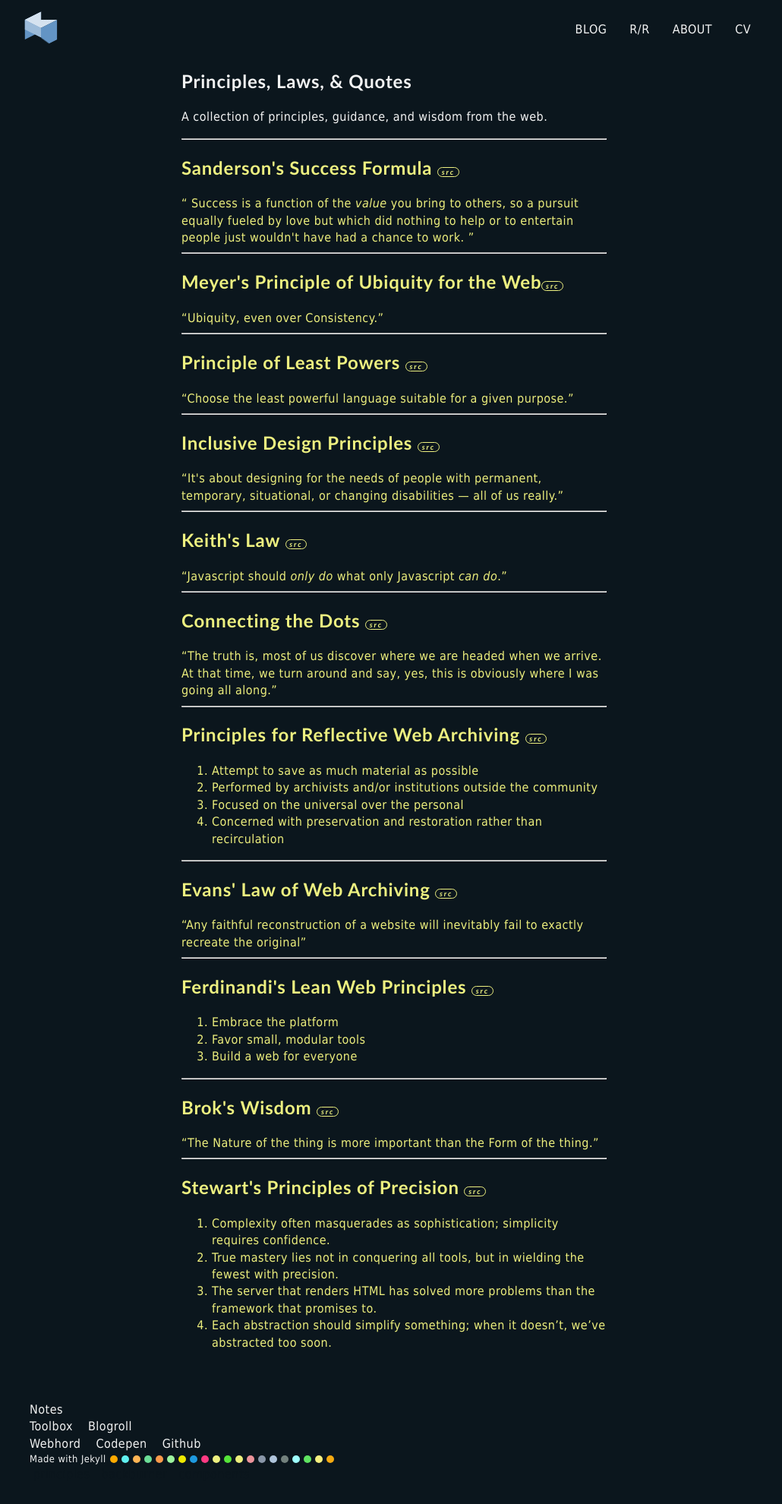
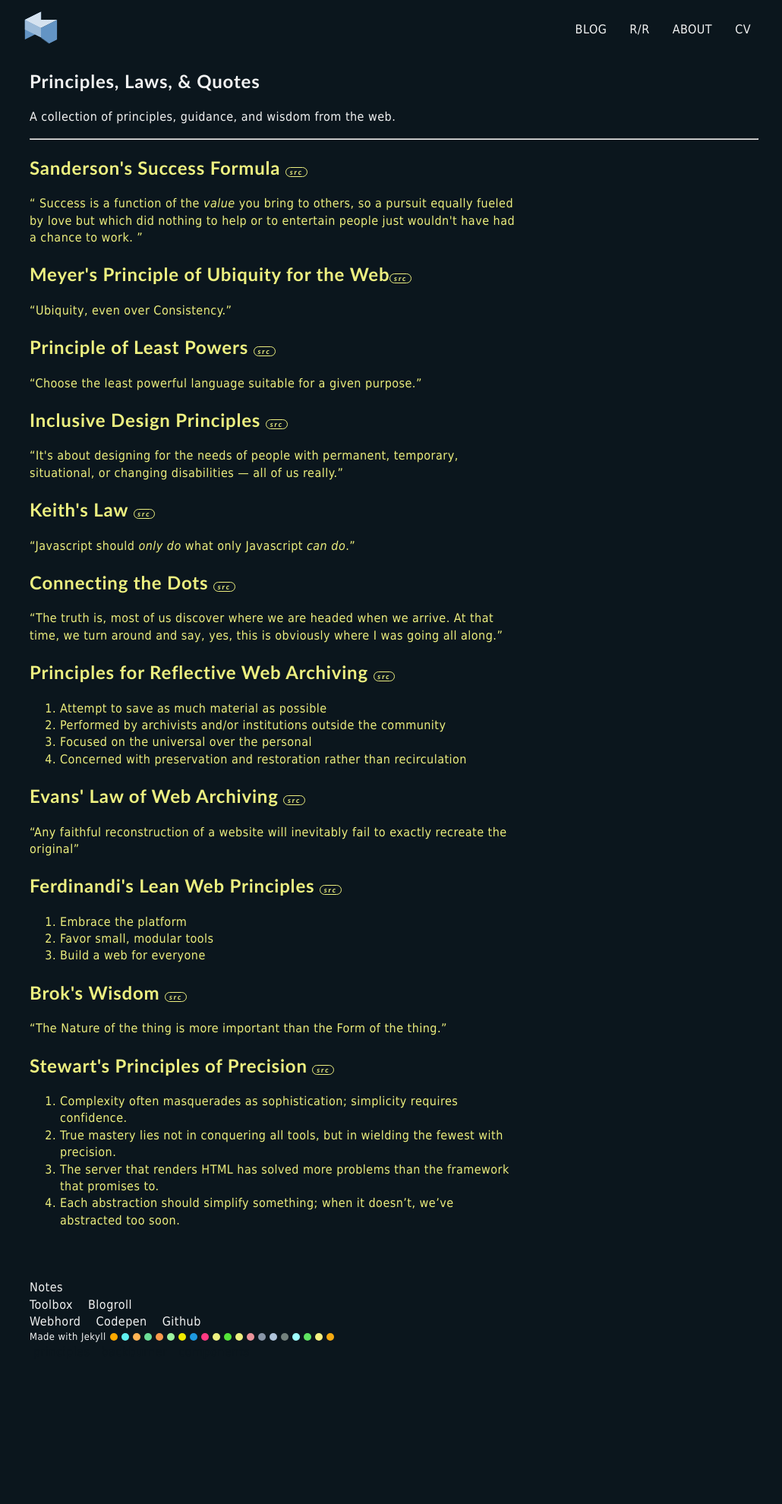
Before and after one commit to mpdagang/mpdagang.github.io, a Jekyll site: the page built from _pages/principles.html, in a window 1280 px wide. Shown: the whole page at 76% size, without its empty margins (121-1151 px from the left). Built offline with Jekyll 4.4.1, drawn with Linux system fonts in a browser that asks for light colours; after the commit the page ends 1820 px from its top, so only the background shows below that.

Commit message:
readings, principle page style/layout updates

```diff
--- a/_pages/principles.html
+++ b/_pages/principles.html
@@ -4,48 +4,34 @@
   permalink: /principles
 ---
 
-<article class="mp-con mp-w-s p-principles">
+<article class="mp-con mp-w-l p-principles">
     <h1>Principles, Laws, & Quotes</h1>
     <p>A collection of principles, guidance, and wisdom from the web.</p>
-    <section>
-        <div class="">
-
-          <!-- principles column -->
-          <div>
-
     <hr>
-
+    <section class="mp-w-m">
       <h2 class="mp-c-lua-10">Sanderson's Success Formula <a href="https://www.youtube.com/watch?v=W3I3kAg2J7w" class="p-pcp-link"><i>src</i></a></h2>
       <q class="mp-c-lua-12"> Success is a function of the <em>value</em> you bring to others,
       so a pursuit equally fueled by love but which did nothing to help or
       to entertain people just wouldn't have had a chance to work. </q>
 
-            <hr>
-
       <h2 class="mp-c-lua-10">Meyer's Principle of Ubiquity for the Web<a href="https://www.youtube.com/watch?v=r38al1w-h4k&feature=youtu.be&t=9m42s" class="p-pcp-link"><i>src</i></a></h2>
       <q class="mp-c-lua-12">Ubiquity, even over Consistency.</q>
-
-            <hr>
 
       <h2 class="mp-c-lua-10">Principle of Least Powers <a href="https://www.w3.org/DesignIssues/Principles.html#PLP" class="p-pcp-link"><i>src</i></a></h2>
       <q class="mp-c-lua-12">Choose the least powerful language suitable for a given purpose.</q>
 
-            <hr>
 
       <h2 class="mp-c-lua-10">Inclusive Design Principles <a href="https://inclusivedesignprinciples.info/" class="p-pcp-link"><i>src</i></a></h2>
       <q class="mp-c-lua-12">It's about designing for the needs of people with permanent, temporary, situational, or changing disabilities — all of us really.</q>
 
-            <hr>
 
       <h2 class="mp-c-lua-10">Keith's Law <a href="https://adactio.com/journal/15559" class="p-pcp-link"><i>src</i></a></h2>
       <q class="mp-c-lua-12">Javascript should <em>only do</em> what only Javascript <em>can do</em>.</q>
 
-            <hr>
 
       <h2 class="mp-c-lua-10">Connecting the Dots <a href="https://web.mit.edu/jmorzins/www/C-H-speech.html" class="p-pcp-link"><i>src</i></a></h2>
       <q class="mp-c-lua-12">The truth is, most of us discover where we are headed when we arrive. At that time, we turn around and say, yes, this is obviously where I was going all along.</q>
 
-            <hr>
 
       <h2 class="mp-c-lua-10">Principles for Reflective Web Archiving <a href="https://www.flickr.org/four-principles-for-reflective-web-archiving/" class="p-pcp-link"><i>src</i></a></h2>
       <ol class="mp-c-lua-12">
@@ -55,12 +41,10 @@
         <li>Concerned with preservation and restoration rather than recirculation</li>
       </ol>
 
-            <hr>
 
       <h2 class="mp-c-lua-10">Evans' Law of Web Archiving <a href="https://www.flickr.org/four-principles-for-reflective-web-archiving/" class="p-pcp-link"><i>src</i></a></h2>
       <q class="mp-c-lua-12">Any faithful reconstruction of a website will inevitably fail to exactly recreate the original</q>
 
-            <hr>
 
       <h2 class="mp-c-lua-10">Ferdinandi's Lean Web Principles <a href="https://gomakethings.com/wtf-is-the-lean-web-anyways/" class="p-pcp-link"><i>src</i></a></h2>
       <ol class="mp-c-lua-12">
@@ -69,12 +53,10 @@
         <li>Build a web for everyone</li>
       </ol>
 
-            <hr>
 
       <h2 class="mp-c-lua-10">Brok's Wisdom <a href="https://www.reddit.com/r/GodofWarRagnarok/comments/zwcao9/what_does_brokkratos_mean_by_it_is_the_nature_of/" class="p-pcp-link"><i>src</i></a></h2>
       <q class="mp-c-lua-12">The Nature of the thing is more important than the Form of the thing.</q>
 
-            <hr>
 
       <h2 class="mp-c-lua-10">Stewart's Principles of Precision <a href="https://www.lorenstew.art/blog/progressive-complexity-manifesto#principles-of-precision" class="p-pcp-link"><i>src</i></a></h2>
       <ol class="mp-c-lua-12">
```
Also changed, not shown: other parts of _pages/principles.html (+0 -9 lines), _pages/readings.html (+8 -8 lines). Lines whose indentation alone changed are shown as unchanged.
